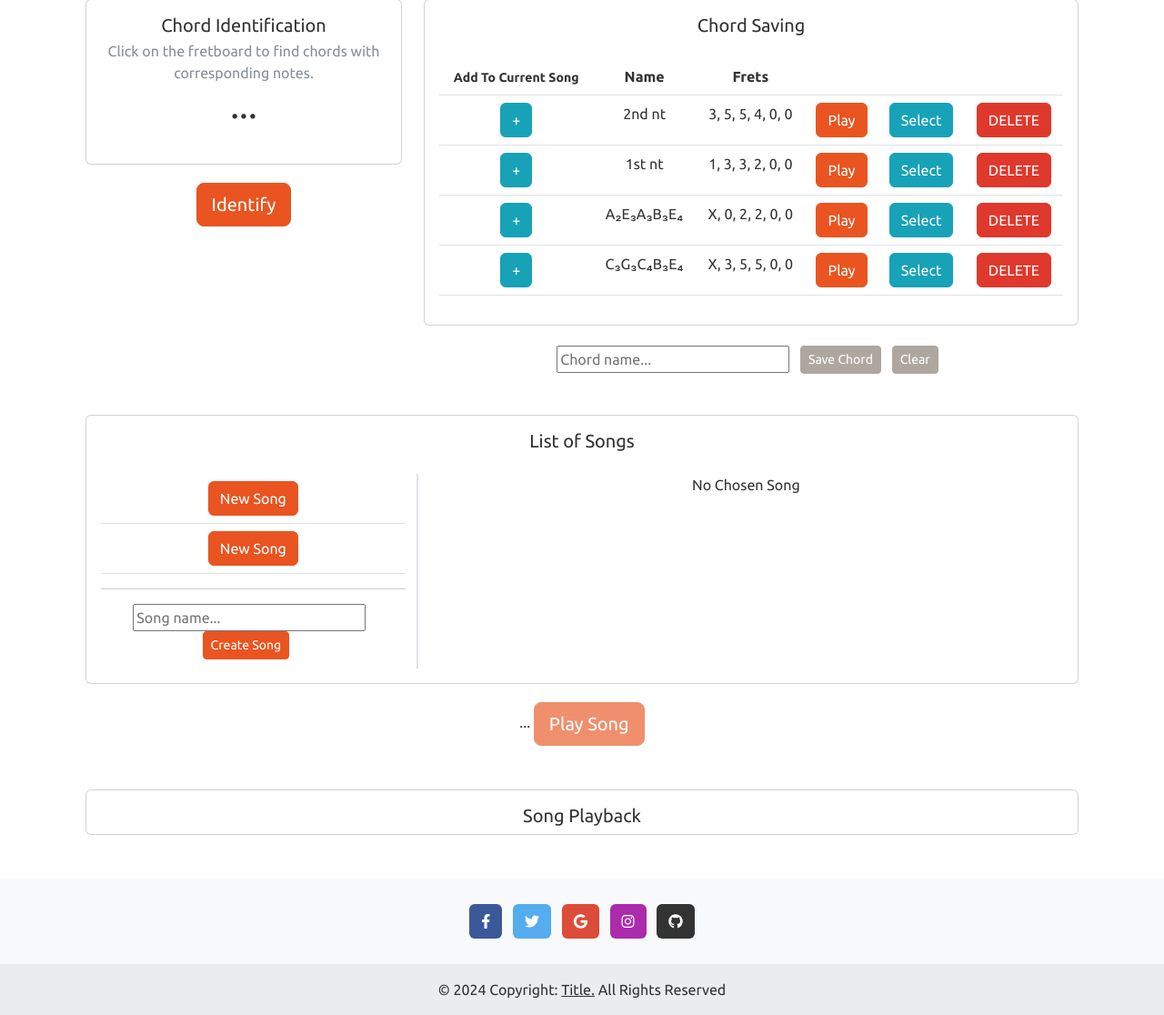
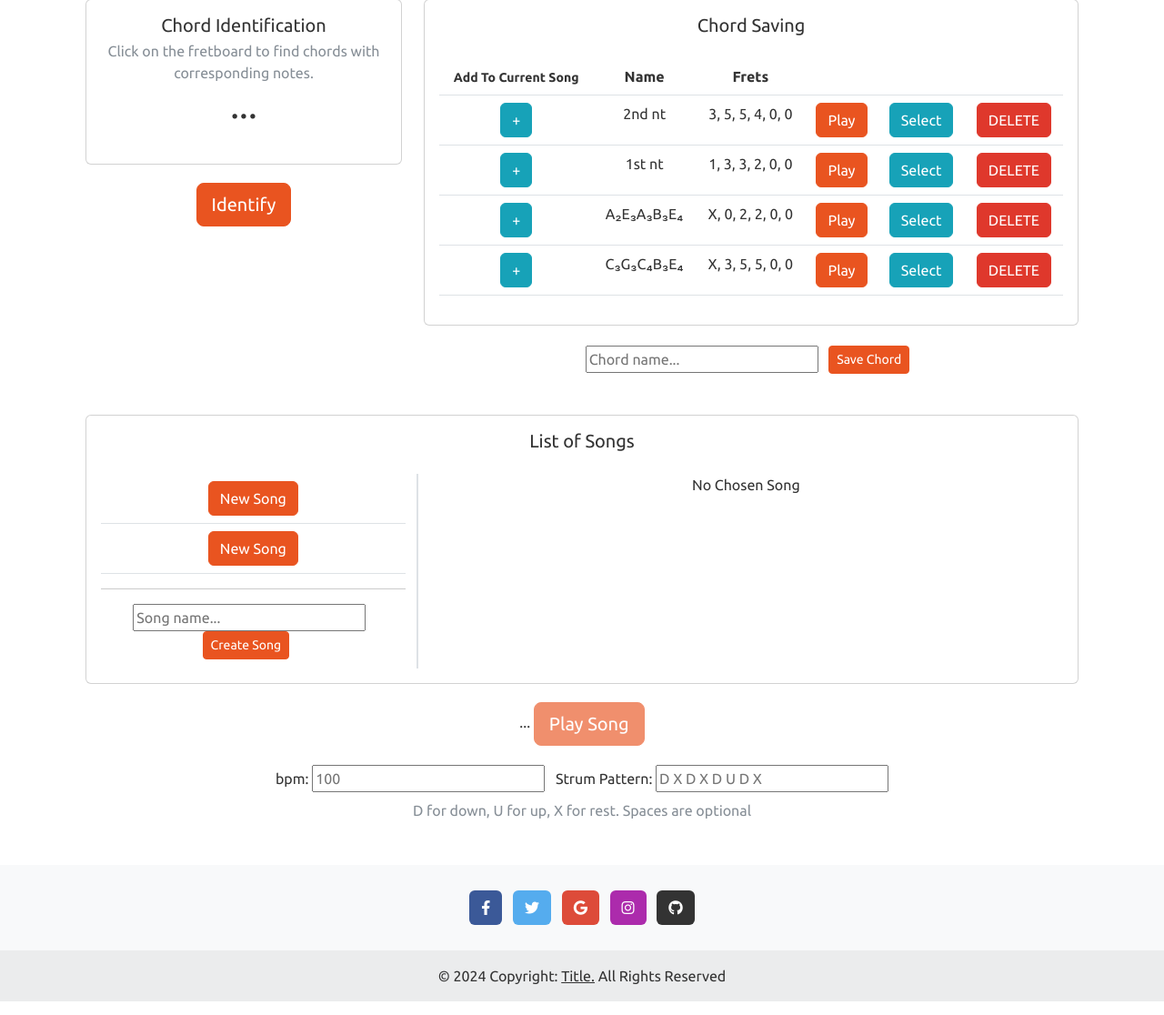
Before and after one commit to BaileyThorpTecht/L6SD_24T4_Capstone_MusicWebsite, a Django app: page / in a window 1280 px wide. Shown: the part 730-1846 px from the top of the page at 91% size. Run offline with Django 5.2, Linux system fonts and the light colour scheme; data comes from the database, SQL or seed files in the repository; both versions use the stored data as it was after the commit; parts of the project's set-up code (start-up, migrations or seed data) failed here and were passed over; some libraries are stand-ins or nearby versions.

Commit message:
can control bpm and stum pattern, including up or down strum

```diff
--- a/musicwebsite/static/js/play_songs.js
+++ b/musicwebsite/static/js/play_songs.js
@@ -27,12 +27,30 @@ function playSong(chords) {
   $(".js-play-song").css("display","none");
   $(".js-stop-song").css("display","inline");
 
+  //4 beats in a bar, each chord is 1 bar
+  let bpm = 100;
+  let strumPattern = ["d","","d","","d","u","d",""];
 
-  //4 beats in a bar, each chord is 1 bar
-  let bpm = 40;
-  let strumPattern = [true,false,true,false,true,false,true,false]
+  let inputBpm = $(".js-bpm-input").val();
+  if (inputBpm) { bpm = inputBpm;}
+
+  let inputPattern = $(".js-pattern-input").val();
+  if (inputPattern) {
+
+    strumPattern = [];
+    for (let b of inputPattern){
+      if (b.toLowerCase() == "u") {strumPattern.push("u");} //u for up
+      else if (b.toLowerCase() == "d") {strumPattern.push("d");} //d for down
+      else if (b == " " || b == "," || b == "." || b == "-" || b == "_" || b == "/") {} //if its a spacer character, ignore it
+      else {strumPattern.push("");} //anything else is a rest
+    }
+
+  }
+
+
+
   let strumsPerChord = strumPattern.length
-  let timeBetweenChords = (60/ bpm) * 4 * 1000; //bpm => seconds per beat * 1000 milliseconds per second * 4 beats per bar
+  let timeBetweenChords = (60/bpm) * 8 * 1000; //bpm => seconds per beat * 1000 milliseconds per second * 8 beats per bar
   let timeBetweenStrums = timeBetweenChords / strumsPerChord; //8 strums per bar (per chord)
 
   let chordIndex = 0;
@@ -55,8 +73,11 @@ function playSong(chords) {
     }
 
     //if it is meant to strum, play
-    if (strumPattern[strumIndex]) {
-      playAllStrings(chord.frets)
+    if (strumPattern[strumIndex] == "d") {
+      playAllStrings(chord.frets);
+    }
+    else if (strumPattern[strumIndex] == "u"){
+      playAllStringsReverse(chord.frets);
     }
 
     //increment strum index. when it reaches the end of the bar, reset it and increment chordIndex. If it went through all the chords, stop
--- a/musicwebsite/templates/musicwebsite/index.html
+++ b/musicwebsite/templates/musicwebsite/index.html
@@ -146,8 +146,7 @@
           </div>
           <div id="custom-chord-buttons" class="button-container">
             <input class="js-chord-name-input me-2 align-middle" placeholder="Chord name..."></input>
-            <button class="btn btn-sm btn-secondary me-2 js-create-chord">Save Chord</button>
-            <button class="btn btn-sm btn-secondary me-2">Clear</button>
+            <button class="btn btn-sm btn-primary me-2 js-create-chord">Save Chord</button>
           </div>
         </div>
       </div>
@@ -164,23 +163,21 @@
           <label class="large js-beat-counter" id="playSong">...</label>
           <button class="btn btn-lg btn-primary js-play-song disabled" id="playSong">Play Song</button>
           <button class="btn btn-lg btn-primary js-stop-song" style="display:none;">Stop</button>
+
+          <br>
+
+          <label class="mt-4">bpm: </label>
+          <input class="js-bpm-input me-2" placeholder="100"></input>
+          <label>Strum Pattern: </label>
+          <input class="js-pattern-input" placeholder="D X D X D U D X"></input>
+
+          <br>
+
+          <label class="mt-2 text-muted">D for down, U for up, X for rest. Spaces are optional</label>
+
         </div>
       </div>
 
-      <!-- Song Playback -->
-      <div class="text-center mb-5">
-        <div class="card mx-auto" style="width: 100%;">
-          <h5 class="card-title mt-3">Song Playback</h5>
-        </div>
-      </div>
-
-
-      <div class="modal fade" id="modal-chord">
-        <div class="modal-dialog">
-          <div class="modal-content">
-          </div>
-        </div>
-      </div>
 
     </main>
   </body>
@@ -643,6 +640,25 @@
     });
 
   }
+
+  function playAllStringsReverse(frets) {
+    let stringAudioList = getStringSounds(frets);
+
+    //play sounds
+    stringAudioList.slice().reverse().forEach((audio, index) => {
+      setTimeout(() =>{
+        noteSounds[5-index].forEach((fretSound) => {
+          fretSound.pause();
+        })
+
+        if(audio){
+          audio.currentTime = 0;
+          audio.play();
+        }
+        }, index * 30);
+    });
+  }
+
   function playOneString(string, fret) {
 
     let stringAudio = noteSounds[string][fret];
--- a/musicwebsite/templates/musicwebsite/partial_song_list.html
+++ b/musicwebsite/templates/musicwebsite/partial_song_list.html
@@ -67,7 +67,7 @@ For styling:
             </td>
 
             </tr>
-            {% endwith%}
+            {% endwith %}
             {% empty %}
             <tr>
             <td colspan="4" class="text-center bg-warning">Song Empty</td>
```
Also changed, not shown: db.sqlite3.
